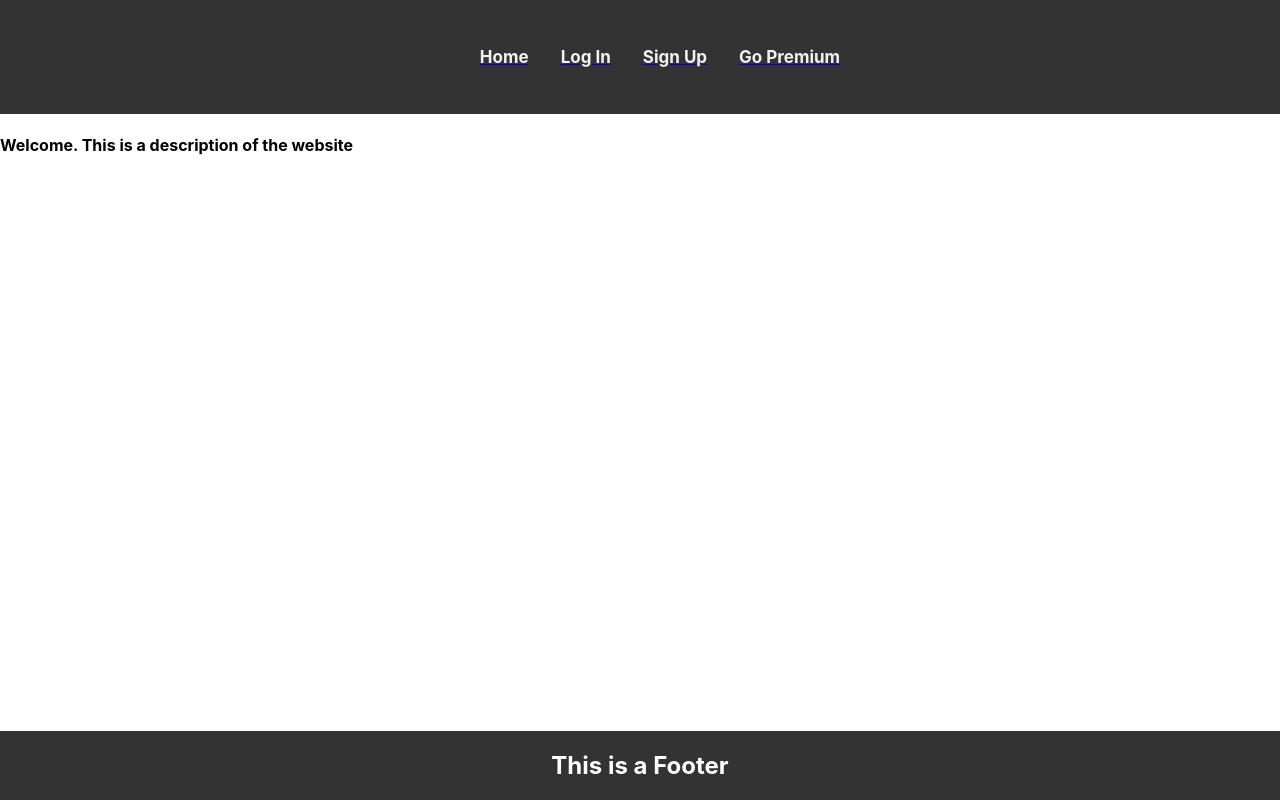
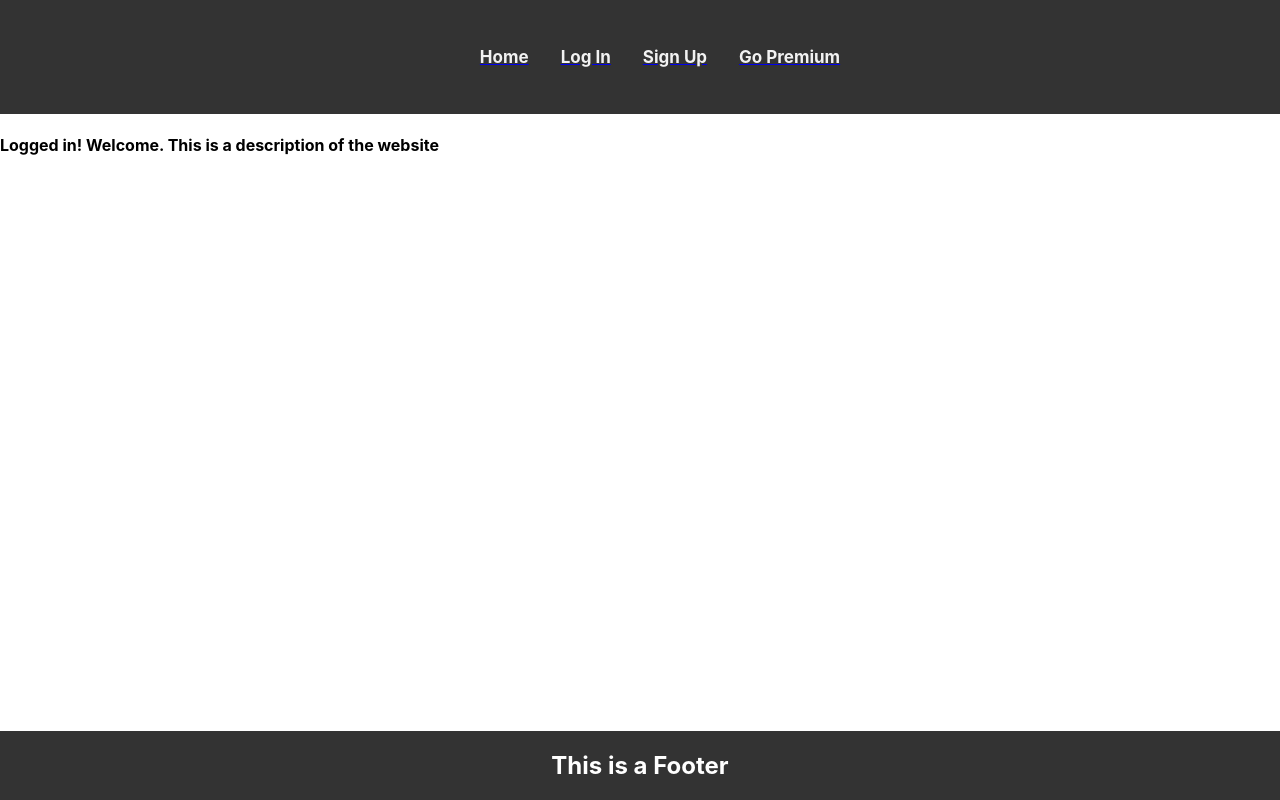
Before and after one commit to fraudwheeldrive/tracker, a React (Create React App) app in the folder client/: page / in a window 1280 px wide. Built offline with nearby package versions, Linux system fonts and the light colour scheme.

Commit message:
tested log in and sign up, good so far

```diff
--- a/client/src/App.js
+++ b/client/src/App.js
@@ -13,7 +13,7 @@ import { BrowserRouter as Router, Switch, Route } from "react-router-dom";
 import { ApolloProvider } from '@apollo/react-hooks';
 import { StoreProvider } from "./utils/GlobalState";
 import ApolloClient from 'apollo-boost';
-
+import Home from "./pages/Home"
 
 const client = new ApolloClient({
   request: (operation) => {
@@ -53,11 +53,6 @@ const client = new ApolloClient({
   );
 }
 
-const Home = () => (
-  <div>
-    <h4 className="center">Welcome. This is a description of the website</h4>
-  </div>
-);
 
 
 export default App;
--- /dev/null
+++ b/client/src/pages/Home.js
@@ -0,0 +1,17 @@
+import React from 'react';
+import Auth from '../utils/auth';
+import { useQuery } from '@apollo/react-hooks';
+
+const Home = () => {
+  const loggedIn = Auth.loggedIn();
+
+
+    //make sure links to are exact path
+    return (
+      <div className="home-box">
+        <h4 className="center">Logged in!  Welcome. This is a description of the website</h4>
+      </div>
+    );
+  }
+
+  export default Home;
```
Also changed, not shown: client/src/pages/IntroPage.js (added).
